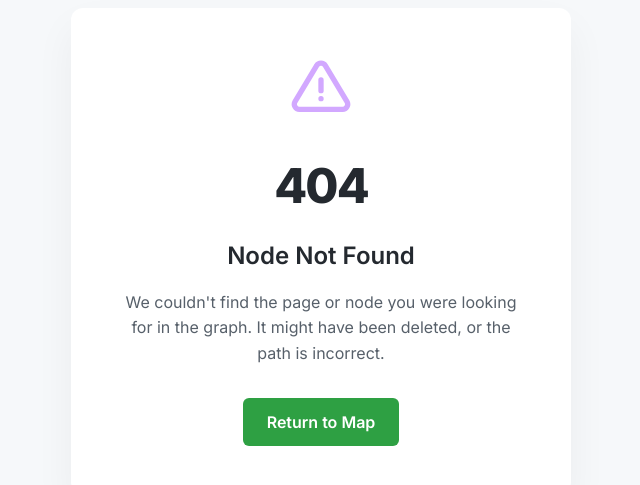
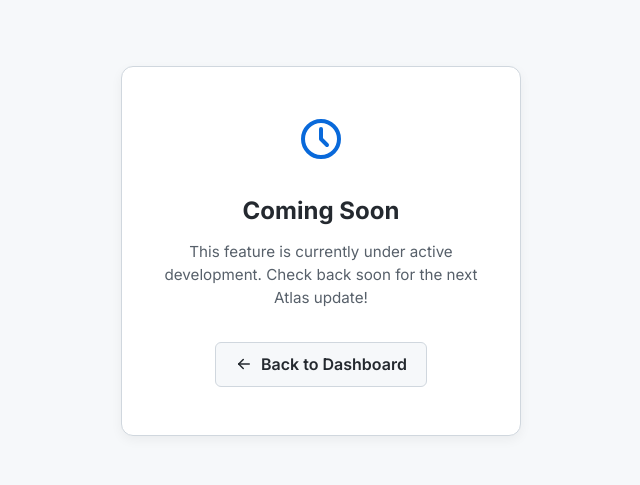
Before and after one commit to SiddharthChiplunkar1/CodebaseAtlas, a Next.js app in the folder atlas-frontend/: page /coming-soon in a window 1280 px wide. Before the commit this address had no page. Shown: the part 149-634 px from the top of the page, without its empty margins (319-959 px from the left). Built offline with nearby package versions, Linux system fonts and the light colour scheme.

Commit message:
feat(frontend): add coming-soon page for unimplemented features

```diff
--- /dev/null
+++ b/atlas-frontend/src/app/coming-soon/page.tsx
@@ -0,0 +1,23 @@
+import React from "react";
+import Link from "next/link";
+import { IconClock, IconArrowLeft } from "@tabler/icons-react";
+
+export default function ComingSoon() {
+  return (
+    <div style={{ display: 'flex', flexDirection: 'column', alignItems: 'center', justifyContent: 'center', height: '100vh', backgroundColor: '#f6f8fa', color: '#24292f' }}>
+      <div style={{ padding: '3rem 2rem', backgroundColor: 'white', borderRadius: '12px', border: '1px solid #d0d7de', maxWidth: '400px', width: '100%', textAlign: 'center', boxShadow: '0 4px 12px rgba(0,0,0,0.05)' }}>
+        <IconClock size={48} color="#0969da" style={{ marginBottom: '1.5rem' }} />
+        <h1 style={{ fontSize: '1.5rem', fontWeight: 700, marginBottom: '0.75rem' }}>Coming Soon</h1>
+        <p style={{ color: '#57606a', marginBottom: '2rem', lineHeight: 1.5, fontSize: '0.95rem' }}>
+          This feature is currently under active development. Check back soon for the next Atlas update!
+        </p>
+        <Link
+          href="/dashboard"
+          style={{ display: 'inline-flex', alignItems: 'center', gap: '0.5rem', backgroundColor: '#f6f8fa', color: '#24292f', border: '1px solid #d0d7de', padding: '0.6rem 1.2rem', borderRadius: '6px', fontWeight: 600, textDecoration: 'none', transition: 'all 0.2s' }}
+        >
+          <IconArrowLeft size={18} /> Back to Dashboard
+        </Link>
+      </div>
+    </div>
+  );
+}
```
Also changed, not shown: atlas-frontend/src/app/dashboard/page.tsx (+9 -6 lines).
